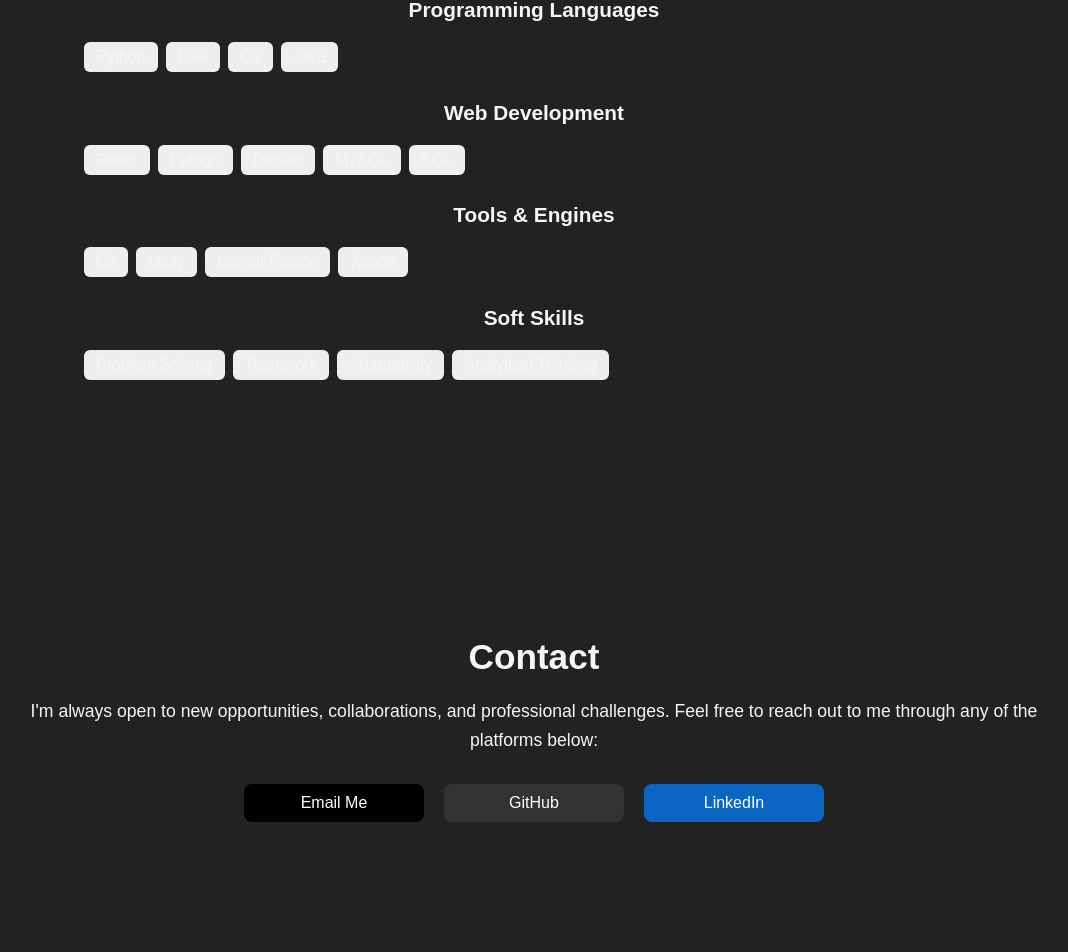
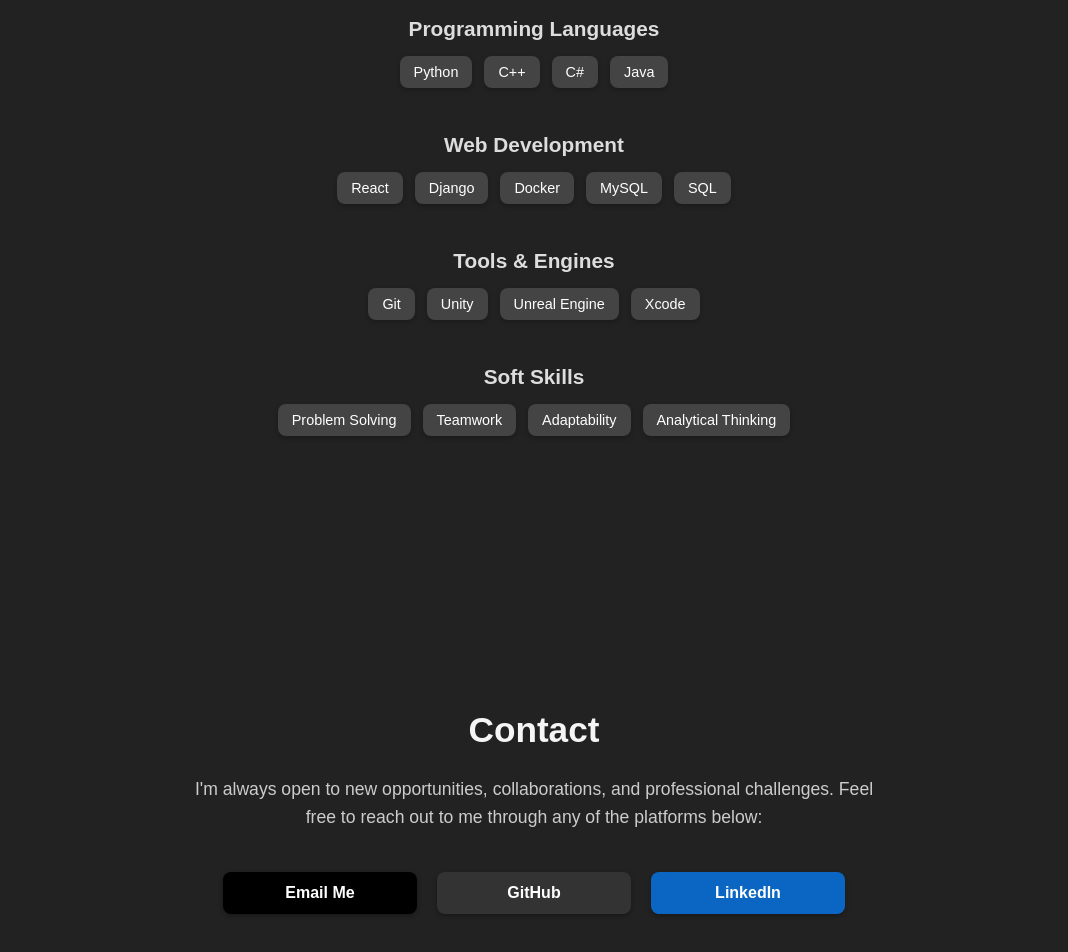
Before and after one commit to IannToquiantzi/Portafolio, a React (Vite) app: page / in a window 1280 px wide. Shown: the part 2147-3099 px from the top of the page, without its empty margins (106-1174 px from the left). Built offline with nearby package versions, Linux system fonts and the light colour scheme.

Commit message:
feat: Update the main page with new styles.

```diff
--- a/src/components/SkillCategory.tsx
+++ b/src/components/SkillCategory.tsx
@@ -5,22 +5,12 @@
 
 function SkillCategory({ title, items }: SkillCategoryProps) {
   return (
-    <div style={{ marginBottom: "20px" }}>
-      <h3 style={{ fontSize: "1.3rem", fontWeight: "bold" }}>{title}</h3>
+    <div className="skill-category">
+      <h3 className="skill-category-title">{title}</h3>
 
-      <div style={{ marginTop: "10px" }}>
+      <div className="skill-tags">
         {items.map((skill) => (
-          <span
-            key={skill}
-            style={{
-              display: "inline-block",
-              padding: "6px 12px",
-              background: "#eee",
-              borderRadius: "6px",
-              marginRight: "8px",
-              marginBottom: "8px"
-            }}
-          >
+          <span key={skill} className="skill-tag">
             {skill}
           </span>
         ))}
--- a/src/index.css
+++ b/src/index.css
@@ -121,3 +121,108 @@
 .project-link:hover {
   text-decoration: underline;
 }
+
+.skills-section {
+  text-align: center;
+  padding: 60px 0;
+}
+
+.skills-title {
+  font-size: 2.2rem;
+  margin-bottom: 40px;
+  font-weight: bold;
+}
+
+.skill-category {
+  margin-bottom: 45px;
+}
+
+.skill-category-title {
+  font-size: 1.3rem;
+  color: #ddd;
+  margin-bottom: 15px;
+  font-weight: 600;
+}
+
+.skill-tags {
+  display: flex;
+  justify-content: center;
+  flex-wrap: wrap;
+  gap: 12px;
+  max-width: 700px;
+  margin: 0 auto;
+}
+
+.skill-tag {
+  background: #444;
+  padding: 8px 14px;
+  border-radius: 8px;
+  font-size: 0.9rem;
+  color: white;
+  box-shadow: 0 2px 5px rgba(0,0,0,0.25);
+  transition: 0.25s ease;
+}
+
+.skill-tag:hover {
+  transform: translateY(-3px);
+  background: #555;
+}
+
+/* seccion de contacto */
+.contact-section {
+  padding: 60px 20px;
+  text-align: center;
+}
+
+.contact-title {
+  font-size: 2.2rem;
+  font-weight: bold;
+  margin-bottom: 25px;
+}
+
+.contact-description {
+  font-size: 1.1rem;
+  max-width: 700px;
+  margin: 0 auto 40px auto;
+  color: #ccc;
+  line-height: 1.6;
+}
+
+.contact-links {
+  display: flex;
+  justify-content: center;
+  flex-wrap: wrap;
+  gap: 20px;
+}
+
+.contact-btn {
+  padding: 12px 22px;
+  min-width: 150px;
+  text-align: center;
+  border-radius: 8px;
+  color: white;
+  text-decoration: none;
+  font-size: 1rem;
+  font-weight: 600;
+  transition: 0.25s ease-in-out;
+  box-shadow: 0 2px 5px rgba(0,0,0,0.3);
+}
+
+/* Button Colors */
+.contact-btn.email {
+  background: #000;
+}
+
+.contact-btn.github {
+  background: #333;
+}
+
+.contact-btn.linkedin {
+  background: #0a66c2;
+}
+
+/* Hover Effects */
+.contact-btn:hover {
+  transform: translateY(-4px);
+  opacity: 0.9;
+}
--- a/src/sections/Contact.tsx
+++ b/src/sections/Contact.tsx
@@ -1,60 +1,23 @@
 function Contact() {
   return (
-    <section style={{ padding: "60px 20px", textAlign: "center" }}>
-      <h2 style={{ fontSize: "2.2rem", fontWeight: "bold", marginBottom: "20px" }}>
-        Contact
-      </h2>
+    <section className="contact-section">
+      <h2 className="contact-title">Contact</h2>
 
-      <p style={{ fontSize: "1.1rem", marginBottom: "30px" }}>
+      <p className="contact-description">
         I'm always open to new opportunities, collaborations, and professional challenges.
         Feel free to reach out to me through any of the platforms below:
       </p>
 
-      <div style={{ display: "flex", justifyContent: "center", gap: "20px", flexWrap: "wrap" }}>
-        <a
-          href="mailto:ianntoquiantzi020419@hotmail.com"
-          style={{
-            padding: "10px 20px",
-            background: "#000",
-            color: "#fff",
-            borderRadius: "8px",
-            textDecoration: "none",
-            minWidth: "140px",
-            textAlign: "center"
-          }}
-        >
+      <div className="contact-links">
+        <a href="mailto:ianntoquiantzi020419@hotmail.com" className="contact-btn email">
           Email Me
         </a>
 
-        <a
-          href="https://github.com/IannToquiantzi"
-          target="_blank"
-          style={{
-            padding: "10px 20px",
-            background: "#333",
-            color: "#fff",
-            borderRadius: "8px",
-            textDecoration: "none",
-            minWidth: "140px",
-            textAlign: "center"
-          }}
-        >
+        <a href="https://github.com/IannToquiantzi" target="_blank" className="contact-btn github">
           GitHub
         </a>
 
-        <a
-          href="https://www.linkedin.com/in/horacio-iann/"
-          target="_blank"
-          style={{
-            padding: "10px 20px",
-            background: "#0a66c2",
-            color: "#fff",
-            borderRadius: "8px",
-            textDecoration: "none",
-            minWidth: "140px",
-            textAlign: "center"
-          }}
-        >
+        <a href="https://www.linkedin.com/in/horacio-iann/" target="_blank" className="contact-btn linkedin">
           LinkedIn
         </a>
       </div>
--- a/src/sections/Skills.tsx
+++ b/src/sections/Skills.tsx
@@ -1,21 +1,15 @@
 import { skills } from "../data/skills";
 import SkillCategory from "../components/SkillCategory";
 
-function Skills() {
+export default function Skills() {
   return (
-    <section style={{ padding: "60px 20px" }}>
-      <h2 style={{ fontSize: "2.2rem", fontWeight: "bold", marginBottom: "20px" }}>
-        Skills
-      </h2>
+    <section className="skills-section">
+      <h2 className="skills-title">Skills</h2>
 
-      <div style={{ maxWidth: "900px", margin: "0 auto" }}>
-        <SkillCategory title="Programming Languages" items={skills.languages} />
-        <SkillCategory title="Web Development" items={skills.web} />
-        <SkillCategory title="Tools & Engines" items={skills.tools} />
-        <SkillCategory title="Soft Skills" items={skills.softSkills} />
-      </div>
+      <SkillCategory title="Programming Languages" items={skills.languages} />
+      <SkillCategory title="Web Development" items={skills.web} />
+      <SkillCategory title="Tools & Engines" items={skills.tools} />
+      <SkillCategory title="Soft Skills" items={skills.softSkills} />
     </section>
   );
 }
-
-export default Skills;
```
Also changed, not shown: src/data/skills.ts (line endings or trailing spaces).
